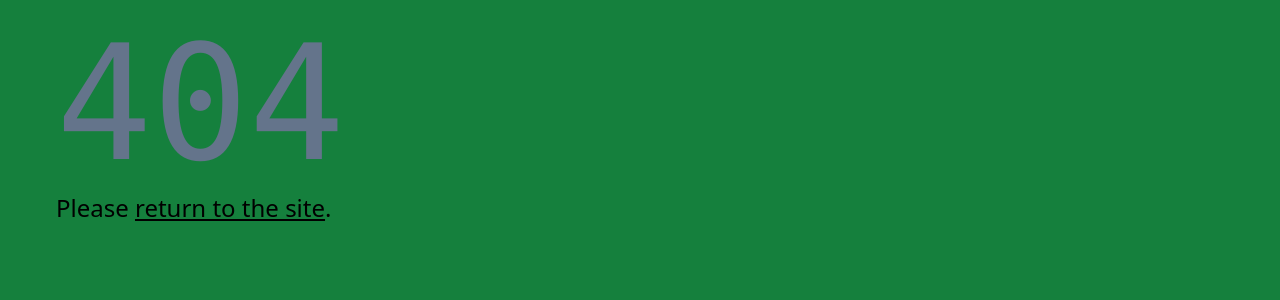
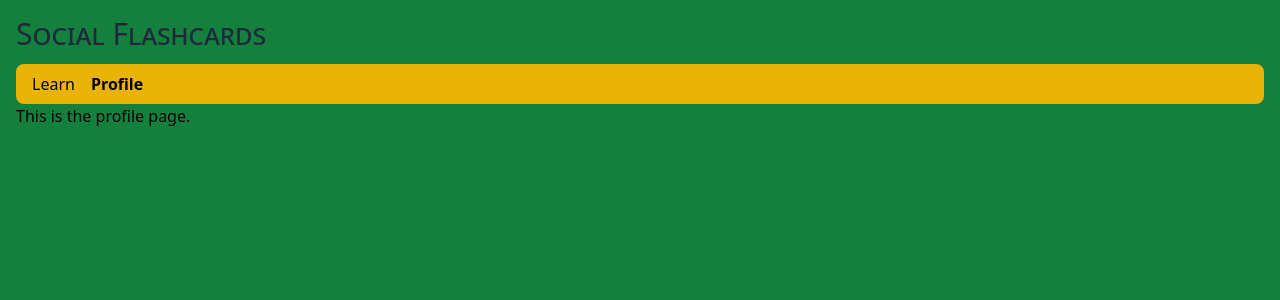
Before and after one commit to Underground-Learning-Club/soflash, a React (Vite) app: page /profile in a window 1280 px wide. Before the commit this address had no page. Shown: the top 300 px of the page. Built offline with nearby package versions, Linux system fonts and the light colour scheme.

Commit message:
page is named profile

```diff
--- a/src/AppRouter.tsx
+++ b/src/AppRouter.tsx
@@ -1,8 +1,8 @@
 import { createBrowserRouter, Navigate } from "react-router-dom";
 import App from "./App";
 import { Page404 } from "./pages/Page404";
-import { PageAbout } from "./pages/PageAbout";
 import { PageLearn } from "./pages/PageLearn";
+import { PageProfile } from "./pages/PageProfile";
 
 export const router = createBrowserRouter([
 	{
@@ -15,8 +15,8 @@ export const router = createBrowserRouter([
 				element: <PageLearn />,
 			},
 			{
-				path: "about",
-				element: <PageAbout />,
+				path: "profile",
+				element: <PageProfile />,
 			},
 			{
 				path: "/",
--- a/src/components/Nav.tsx
+++ b/src/components/Nav.tsx
@@ -4,7 +4,7 @@ export const Nav = () => {
 	return <nav>
 		<ul className="flex gap-4 bg-yellow-500 px-4 py-2 content rounded-lg">
 			<li><NavLink to="/learn">Learn</NavLink></li>
-			<li><NavLink to="/about">About</NavLink></li>
+			<li><NavLink to="/profile">Profile</NavLink></li>
 		</ul>
 	</nav>;
 };
--- a/src/pages/PageAbout.tsx
+++ /dev/null
@@ -1,5 +0,0 @@
-export const PageAbout = () => {
-	return (
-		<p>This is the about page.</p>
-	)
-}
--- /dev/null
+++ b/src/pages/PageProfile.tsx
@@ -0,0 +1,5 @@
+export const PageProfile = () => {
+	return (
+		<p>This is the profile page.</p>
+	)
+}
```
